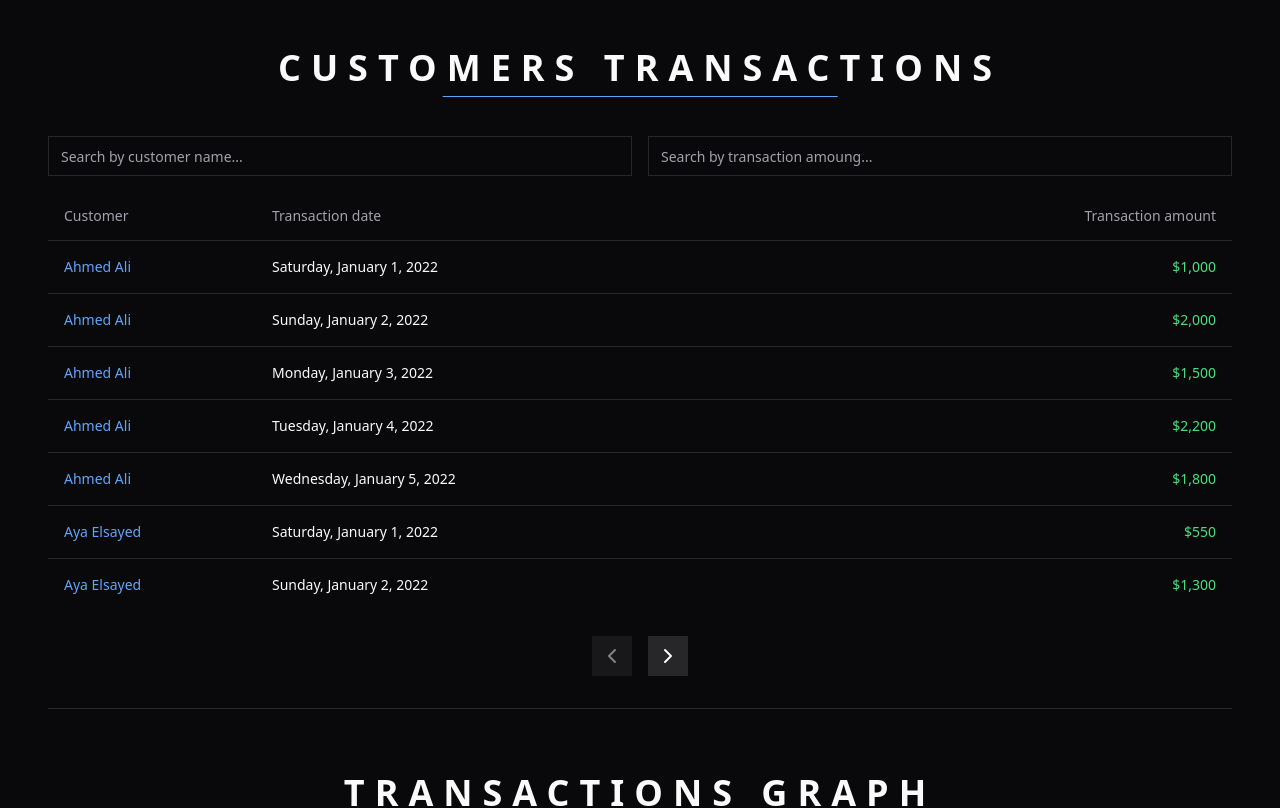
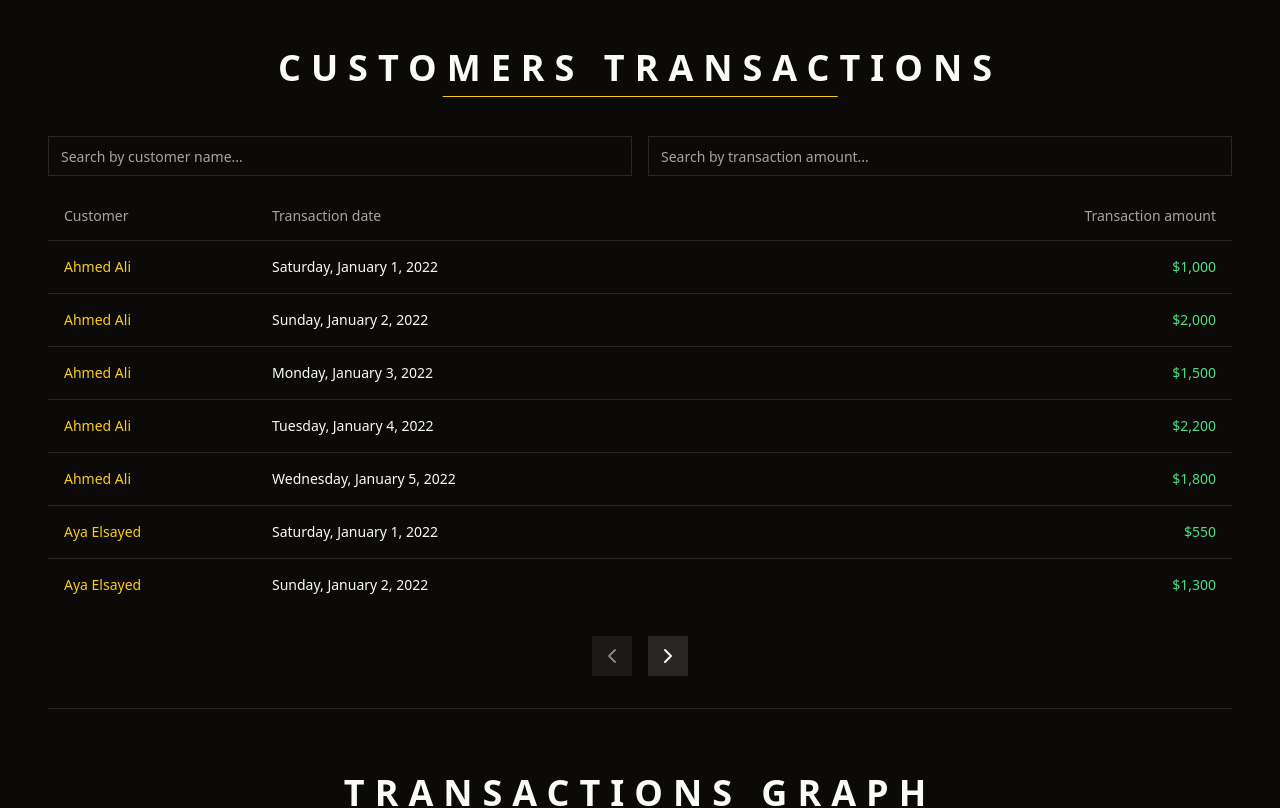
Before and after one commit to 0abdulrahman/route-frontend-task, a React (Vite) app: page / in a window 1280 px wide. Shown: the top 808 px of the page. Built offline with nearby package versions, Linux system fonts and the light colour scheme.

Commit message:
changing colors

```diff
--- a/src/App.tsx
+++ b/src/App.tsx
@@ -21,7 +21,7 @@ function App() {
   useEffect(() => {
     (async () => {
       try {
-        const response = await fetch("/public/data.json");
+        const response = await fetch("/data.json");
         const responseData: DataType = await response.json();
 
         const transaction = responseData.transactions.map((t: { id: number; customer_id: number; date: string; amount: number }) => ({
@@ -54,7 +54,7 @@ function App() {
 
   return (
     <main className="container">
-      <h1 className="text-center mt-8 text-xl md:text-4xl font-bold uppercase tracking-widest md:tracking-[10px] relative before:absolute before:top-full before:mt-2 before:w-1/3 before:h-[1px] before:left-1/2 before:-translate-x-1/2 before:bg-blue-400">
+      <h1 className="text-center mt-8 text-xl md:text-4xl font-bold uppercase tracking-widest md:tracking-[10px] relative before:absolute before:top-full before:mt-2 before:w-1/3 before:h-[1px] before:left-1/2 before:-translate-x-1/2 before:bg-yellow-400">
         Customers transactions
       </h1>
 
@@ -71,7 +71,7 @@ function App() {
         />
         <Input
           type="text"
-          placeholder="Search by transaction amoung..."
+          placeholder="Search by transaction amount..."
           value={transactionAmount || ""}
           onChange={(e) => {
             const value = e.target.value;
@@ -81,11 +81,15 @@ function App() {
         />
       </div>
 
-      <TransactionsTable transactions={filteredData || transactions} />
+      <TransactionsTable
+        transactions={filteredData || transactions}
+        customerName={customerName || ""}
+        transactionAmount={transactionAmount || 0}
+      />
 
       <hr className="my-8" />
 
-      <h1 className="text-center mt-16 mb-12 text-xl md:text-4xl font-bold uppercase tracking-widest md:tracking-[10px] relative before:absolute before:top-full before:mt-2 before:w-1/3 before:h-[1px] before:left-1/2 before:-translate-x-1/2 before:bg-blue-400">
+      <h1 className="text-center mt-16 mb-12 text-xl md:text-4xl font-bold uppercase tracking-widest md:tracking-[10px] relative before:absolute before:top-full before:mt-2 before:w-1/3 before:h-[1px] before:left-1/2 before:-translate-x-1/2 before:bg-yellow-400">
         Transactions Graph
       </h1>
 
--- a/src/components/custom/TransactionsChart.tsx
+++ b/src/components/custom/TransactionsChart.tsx
@@ -1,6 +1,6 @@
 "use client";
 
-import { CartesianGrid, Line, LineChart, XAxis } from "recharts";
+import { CartesianGrid, Line, LineChart, XAxis, YAxis } from "recharts";
 
 import { Card, CardContent, CardHeader, CardTitle } from "@/components/ui/card";
 import { ChartConfig, ChartContainer, ChartTooltip, ChartTooltipContent } from "@/components/ui/chart";
@@ -16,7 +16,7 @@ type TransactionsChartProps = {
 const chartConfig = {
   amount: {
     label: "Amount",
-    color: "#2662d9",
+    color: "#facc15",
   },
 } satisfies ChartConfig;
 
@@ -28,7 +28,7 @@ export function TransactionsChart({ transactionsData, customers }: TransactionsC
     setCustomer(customers[0]);
   }, [customers]);
 
-  if (!customers?.length) return <p className="italic text-center">Loading...</p>;
+  if (!customers?.length) return <p className="text-center text-red-400">No data!</p>;
 
   const chartData = transactionsData
     .filter((t) => t?.customer_id === customer?.id)
@@ -38,7 +38,7 @@ export function TransactionsChart({ transactionsData, customers }: TransactionsC
     <Card>
       <CardHeader className="flex items-center justify-between flex-row gap-4">
         <CardTitle className="text-sm md:text-lg">
-          Total transactions per day for <span className="text-blue-500 font-semibold">{customer?.name}</span>
+          Total transactions per day for <span className="text-yellow-400 font-semibold">{customer?.name}</span>
         </CardTitle>
         <SelectCustomer
           customers={customers}
@@ -58,8 +58,9 @@ export function TransactionsChart({ transactionsData, customers }: TransactionsC
             }}>
             <CartesianGrid vertical={true} />
             <XAxis dataKey="day" tickLine={true} axisLine={false} tickMargin={8} />
+            <YAxis dataKey="amount" tickLine={true} axisLine={false} tickMargin={8} />
             <ChartTooltip cursor={false} content={<ChartTooltipContent hideLabel />} />
-            <Line dataKey="amount" type="natural" strokeWidth={2} dot={false} />
+            <Line dataKey="amount" type="linear" strokeWidth={2} dot={true} stroke="#facc0f" strokeOpacity={0.25} />
           </LineChart>
         </ChartContainer>
       </CardContent>
--- a/src/components/custom/TransactionsTable.tsx
+++ b/src/components/custom/TransactionsTable.tsx
@@ -1,16 +1,28 @@
 import { Table, TableBody, TableCell, TableHead, TableHeader, TableRow } from "@/components/ui/table";
 import { TransactionType } from "@/types/data";
-import { useState } from "react";
+import { useEffect, useState } from "react";
 import { Button } from "../ui/button";
 import { ChevronLeft, ChevronRight } from "lucide-react";
 
-export default function TransactionsTable({ transactions }: { transactions: TransactionType[] | null }) {
+export default function TransactionsTable({
+  transactions,
+  customerName,
+  transactionAmount,
+}: {
+  transactions: TransactionType[] | null;
+  customerName: string;
+  transactionAmount: number;
+}) {
   const [page, setPage] = useState(1);
 
   const dateFormatter = new Intl.DateTimeFormat("en-US", { dateStyle: "full", numberingSystem: "latn" });
   const priceFormatter = new Intl.NumberFormat("en-US", { numberingSystem: "latn" });
 
   const lastPage = transactions?.length ? Math.ceil(transactions.length / 7) : 0;
+
+  useEffect(() => {
+    setPage(1);
+  }, [customerName, transactionAmount]);
 
   return (
     <section className="flex flex-col justify-between gap-2 h-[500px]">
@@ -26,7 +38,7 @@ export default function TransactionsTable({ transactions }: { transactions: Tran
           {transactions?.length ? (
             transactions.slice((page - 1) * 7, page * 7).map((transaction) => (
               <TableRow key={transaction.id}>
-                <TableCell className="font-medium text-blue-400">{transaction.customer}</TableCell>
+                <TableCell className="font-medium text-yellow-400">{transaction.customer}</TableCell>
                 <TableCell>{dateFormatter.format(new Date(transaction.date))}</TableCell>
                 <TableCell className="text-end text-green-400">${priceFormatter.format(transaction.amount)}</TableCell>
               </TableRow>
--- a/src/index.css
+++ b/src/index.css
@@ -4,25 +4,25 @@
 
 @layer base {
   :root {
-    --background: 240 10% 3.9%;
-    --foreground: 0 0% 98%;
-    --card: 240 10% 3.9%;
-    --card-foreground: 0 0% 98%;
-    --popover: 240 10% 3.9%;
-    --popover-foreground: 0 0% 98%;
-    --primary: 0 0% 98%;
-    --primary-foreground: 240 5.9% 10%;
-    --secondary: 240 3.7% 15.9%;
-    --secondary-foreground: 0 0% 98%;
-    --muted: 240 3.7% 15.9%;
-    --muted-foreground: 240 5% 64.9%;
-    --accent: 240 3.7% 15.9%;
-    --accent-foreground: 0 0% 98%;
+    --background: 20 14.3% 4.1%;
+    --foreground: 60 9.1% 97.8%;
+    --card: 20 14.3% 4.1%;
+    --card-foreground: 60 9.1% 97.8%;
+    --popover: 20 14.3% 4.1%;
+    --popover-foreground: 60 9.1% 97.8%;
+    --primary: 47.9 95.8% 53.1%;
+    --primary-foreground: 26 83.3% 14.1%;
+    --secondary: 12 6.5% 15.1%;
+    --secondary-foreground: 60 9.1% 97.8%;
+    --muted: 12 6.5% 15.1%;
+    --muted-foreground: 24 5.4% 63.9%;
+    --accent: 12 6.5% 15.1%;
+    --accent-foreground: 60 9.1% 97.8%;
     --destructive: 0 62.8% 30.6%;
-    --destructive-foreground: 0 0% 98%;
-    --border: 240 3.7% 15.9%;
-    --input: 240 3.7% 15.9%;
-    --ring: 240 4.9% 83.9%;
+    --destructive-foreground: 60 9.1% 97.8%;
+    --border: 12 6.5% 15.1%;
+    --input: 12 6.5% 15.1%;
+    --ring: 35.5 91.7% 32.9%;
   }
 }
 
```
